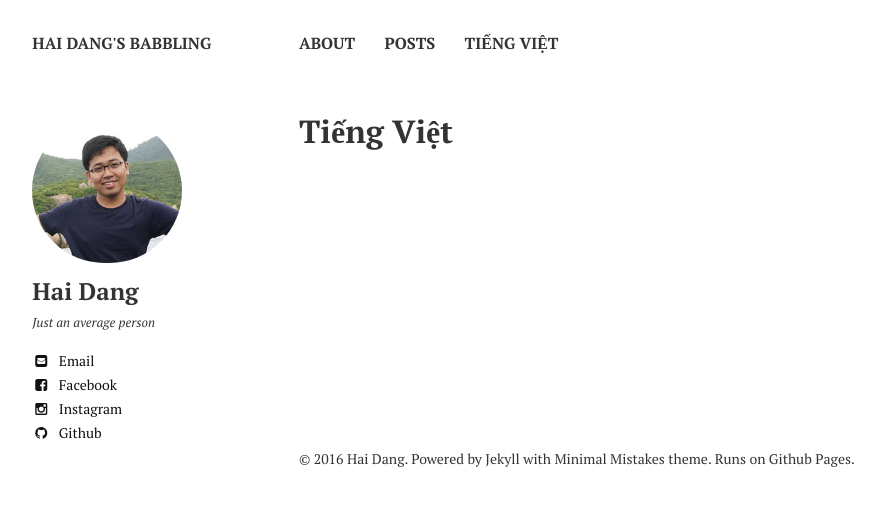
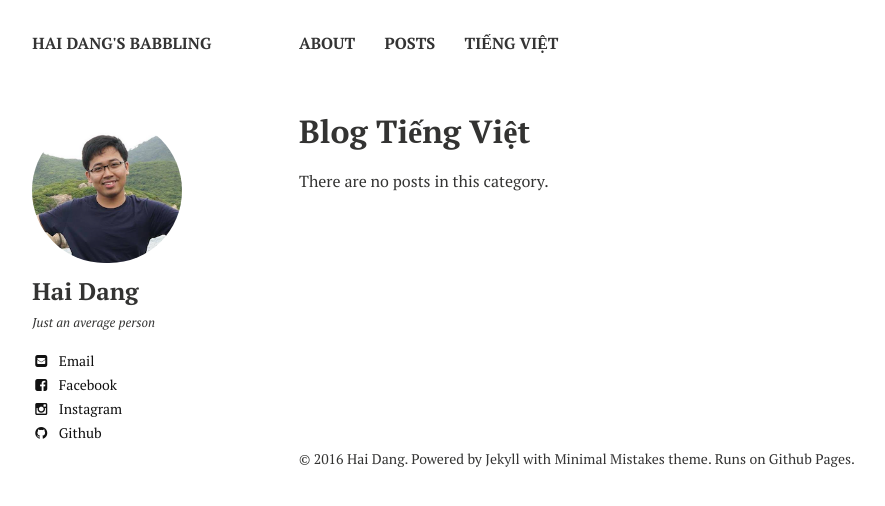
Before and after one commit to hans89/hans89.github.io, a Jekyll site: the page built from vietnamese/index.md, in a window 1280 px wide. Shown: the top 506 px of the page, without its empty margins (21-906 px from the left). Built offline with Jekyll 4.4.1, drawn with Linux system fonts in a browser that asks for light colours; nearby versions of some CDN libraries.

```diff
--- a/Gemfile
+++ b/Gemfile
@@ -3,4 +3,5 @@ source "https://rubygems.org"
 gem "jekyll", "~> 3.0"
 gem "jekyll-sitemap"
 gem "jekyll-gist"
+gem "jekyll-paginate"
 gem "octopress"
--- a/_config.yml
+++ b/_config.yml
@@ -16,6 +16,7 @@ sass:
 gems:
   - jekyll-sitemap
   - jekyll-gist
+  - jekyll-paginate
 
 kramdown:
   auto_ids: true
--- /dev/null
+++ b/_layouts/cat.html
@@ -0,0 +1,69 @@
+<!doctype html>
+<!--[if lt IE 7]><html class="no-js lt-ie9 lt-ie8 lt-ie7" lang="en"> <![endif]-->
+<!--[if (IE 7)&!(IEMobile)]><html class="no-js lt-ie9 lt-ie8" lang="en"><![endif]-->
+<!--[if (IE 8)&!(IEMobile)]><html class="no-js lt-ie9" lang="en"><![endif]-->
+<!--[if gt IE 8]><!--> <html class="no-js" lang="en"><!--<![endif]-->
+<head>
+{% include _head.html %}
+</head>
+
+<body class="post-index">
+
+{% include _browser-upgrade.html %}
+
+{% include _navigation.html %}
+
+{% if page.image.feature %}
+  <div class="image-wrap">
+  <img src=
+    {% if page.image.feature contains 'http' %}
+      "{{ page.image.feature }}"
+    {% else %}
+      "{{ site.url }}/images/{{ page.image.feature }}"
+    {% endif %}
+  alt="{{ page.title }} feature image">
+  {% if page.image.credit %}
+    <span class="image-credit">Photo Credit: <a href="{{ page.image.creditlink }}">{{ page.image.credit }}</a></span>
+  {% endif %}
+  </div><!-- /.image-wrap -->
+{% endif %}
+
+<div id="main" role="main">
+  <div class="article-author-side">
+    {% include _author-bio.html %}
+  </div>
+  <div id="index">
+    <h1>{{ page.title }}</h1>
+    {% capture written_year %}'None'{% endcapture %}
+    {% if site.categories[page.category] %}
+      {% for post in site.categories[page.category] %}
+        {% capture year %}{{ post.date | date: '%Y' }}{% endcapture %}
+        {% if year != written_year %}
+          <h3>{{ year }}</h3>
+          {% capture written_year %}{{ year }}{% endcapture %}
+        {% endif %}
+        <article>
+          {% if post.link %}
+            <h2 class="link-post"><a href="{{ site.url }}{{ post.url }}" title="{{ post.title }}">{{ post.title }}</a> <a href="{{ post.link }}" target="_blank" title="{{ post.title }}"><i class="fa fa-link"></i></a></h2>
+          {% else %}
+            <h2><a href="{{ site.url }}{{ post.url }}" title="{{ post.title }}">{{ post.title }}</a></h2>
+            <p>{{ post.excerpt | strip_html | truncate: 160 }}</p>
+          {% endif %}
+        </article>
+      {% endfor %}
+    {% else %}
+      <p>There are no posts in this category.</p>
+    {% endif %}
+  </div><!-- /#index -->
+</div><!-- /#main -->
+
+<div class="footer-wrap">
+  <footer>
+    {% include _footer.html %}
+  </footer>
+</div><!-- /.footer-wrap -->
+
+{% include _scripts.html %}
+
+</body>
+</html>
--- a/vietnamese/index.md
+++ b/vietnamese/index.md
@@ -1,5 +1,7 @@
 ---
-layout: post-index
-title: Tiếng Việt
-excerpt: "A List of Posts"
+layout: cat
+title: Blog Tiếng Việt
+excerpt: "Blog Tiếng Việt"
+category: vnblog
+
 ---
```
Also changed, not shown: vietnamese/_posts/2016-03-05-vn-test.md (added, +7 -0 lines).
